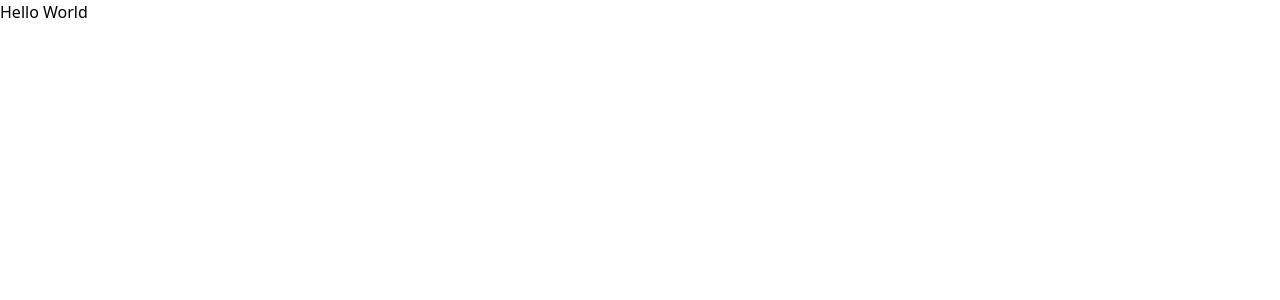
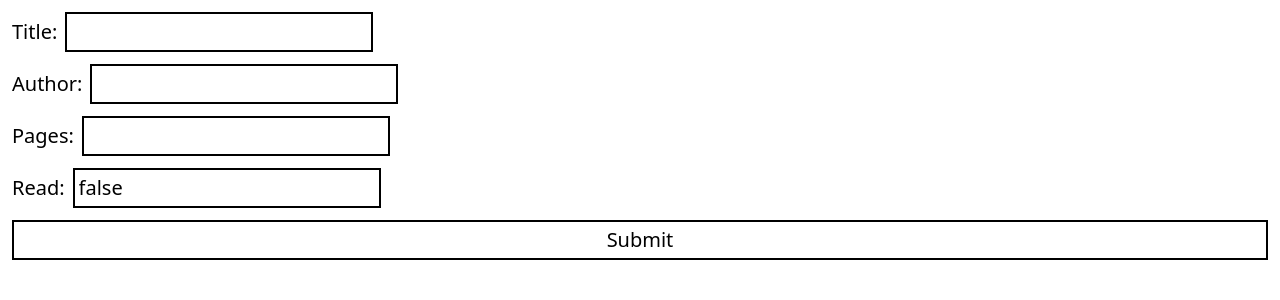
Before and after one commit to Yahska-0818/Library-React, a React (Vite) app: page / in a window 1280 px wide. Shown: the top 300 px of the page. Built offline with nearby package versions, Linux system fonts and the light colour scheme.

Commit message:
Implemented basic functionality

```diff
--- a/src/App.jsx
+++ b/src/App.jsx
@@ -1,12 +1,58 @@
 import { useState } from 'react'
+import BooksList from './components/BooksList'
+import Input from './components/Input'
 
 function App() {
   const [books, setBooks] = useState([])
+  const [title, newTitle] = useState('')
+  const [author, newAuthor] = useState('')
+  const [pages, newPages] = useState('')
+  const [read, newRead] = useState(false)
+
+  const bookOnSubmit = () => {
+    event.preventDefault()
+    const book = {
+      title: title,
+      author: author,
+      pages: pages,
+      read: read,
+      id: self.crypto.randomUUID()
+    }
+    setBooks(books.concat(book))
+  }
+
+  const titleOnChange = (event) => (
+    newTitle(event.target.value)
+  )
+  const authorOnChange = (event) => (
+    newAuthor(event.target.value)
+  )
+  const pagesOnChange = (event) => (
+    newPages(event.target.value)
+  )
+  const readOnChange = (event) => (
+    newRead(event.target.value)
+  )
 
   return (
-    <>
-      <h1>Hello World</h1>
-    </>
+    <div className='m-3'>
+      <form onSubmit={bookOnSubmit} className='flex flex-col gap-3'>
+        <div className='flex gap-2 text-xl items-center'>
+          Title: <Input value={title} onChange={titleOnChange}/>
+        </div>
+        <div className='flex gap-2 text-xl items-center'>
+          Author: <Input value={author} onChange={authorOnChange}/>
+        </div>
+        <div className='flex gap-2 text-xl items-center'>
+          Pages: <Input value={pages} onChange={pagesOnChange}/>
+        </div>
+        <div className='flex gap-2 text-xl items-center'>
+          Read: <Input value={read} onChange={readOnChange}></Input>
+        </div>
+        <button type="submit" className='border-2 border-black border-solid text-xl p-1'>Submit</button>
+      </form>
+      <BooksList allBooks={books} />
+    </div>
   )
 }
 
--- /dev/null
+++ b/src/components/BooksList.jsx
@@ -0,0 +1,16 @@
+const BooksList = ({allBooks}) => {
+    return (
+        <ul>
+            {allBooks.map(book=>
+                <li key={book.id}>
+                    <p>Title: {book.title}</p>
+                    <p>Author: {book.author}</p>
+                    <p>Pages: {book.pages}</p>
+                    <p>Read: {book.read? "Yes":"No"}</p>
+                </li>
+            )}
+        </ul>
+    )
+}
+
+export default BooksList
--- /dev/null
+++ b/src/components/Input.jsx
@@ -0,0 +1,7 @@
+const Input = ({value,onChange}) => {
+    return (
+        <input type="text" value={value} onChange={onChange} className="border-2 border-black border-solid text-xl p-1"/>
+    )
+}
+
+export default Input
```
